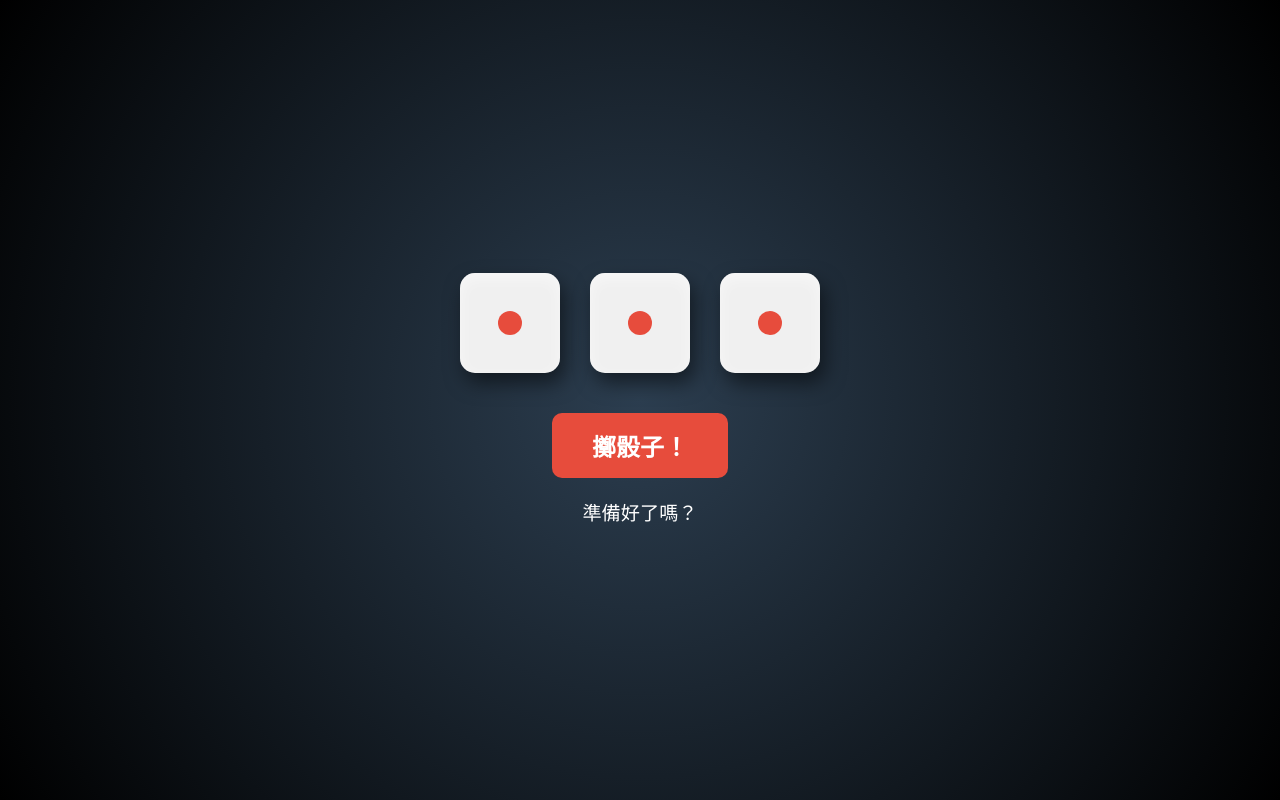
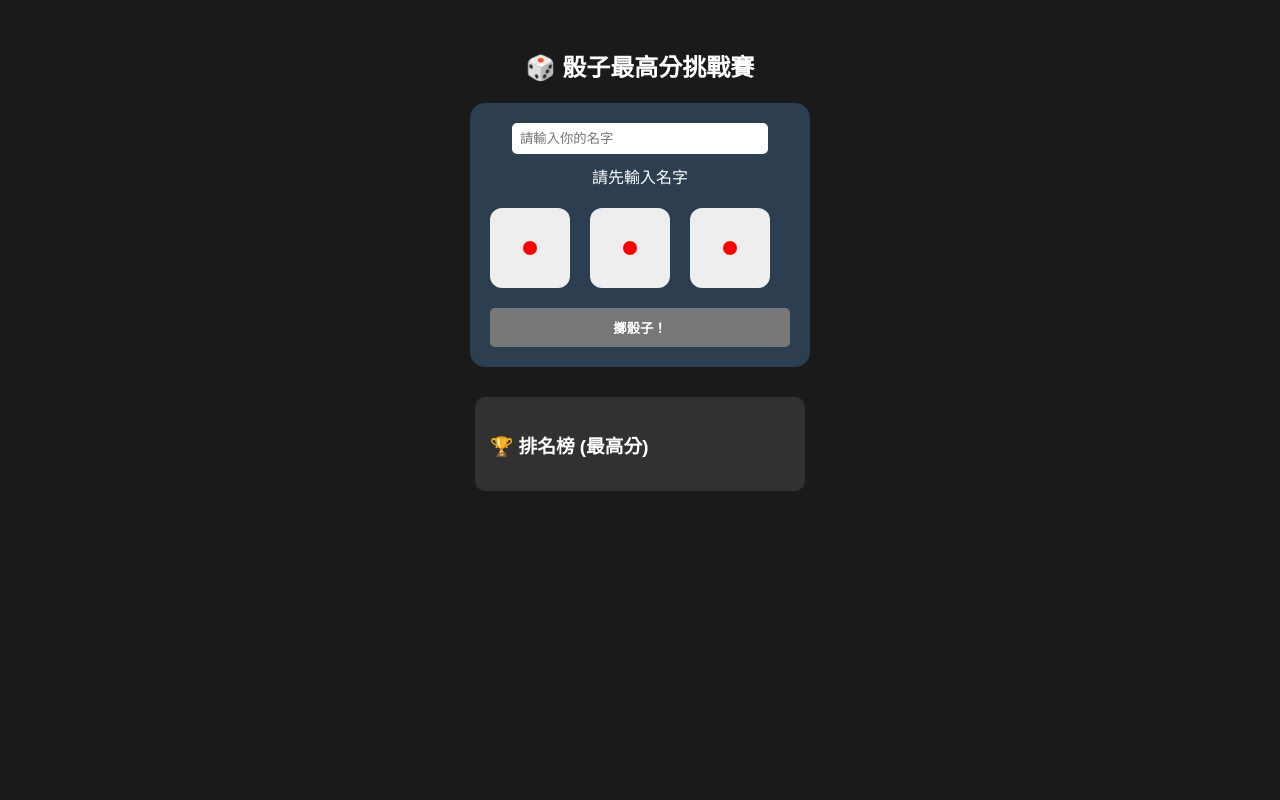
Before and after one commit to guligulisun/Dice_Gambling, a plain HTML site: page index.html in a window 1280 px wide. Drawn offline with Linux system fonts and the light colour scheme.

Commit message:
Update index.html

```diff
--- a/index.html
+++ b/index.html
@@ -2,148 +2,146 @@
 <html lang="zh-TW">
 <head>
     <meta charset="UTF-8">
-    <title>擬真 3D 骰子</title>
+    <title>幸運骰子排名榜</title>
     <style>
-        body {
-            font-family: 'Arial', sans-serif;
-            display: flex;
-            flex-direction: column;
-            align-items: center;
-            justify-content: center;
-            height: 100vh;
-            margin: 0;
-            background: radial-gradient(circle, #2c3e50, #000000);
-            color: white;
-        }
+        :root { --primary: #e74c3c; --bg: #1a1a1a; }
+        body { font-family: sans-serif; background: var(--bg); color: white; display: flex; flex-direction: column; align-items: center; padding: 20px; }
 
-        .dice-container {
-            display: flex;
-            gap: 30px;
-            margin-bottom: 40px;
-        }
+        /* 骰子與佈局 */
+        .dice-container { display: flex; gap: 20px; margin: 20px 0; }
+        .dice { width: 80px; height: 80px; background: #eee; border-radius: 12px; display: grid; grid-template: repeat(3, 1fr) / repeat(3, 1fr); padding: 8px; box-sizing: border-box; }
+        .dot { width: 14px; height: 14px; background: #333; border-radius: 50%; visibility: hidden; align-self: center; justify-self: center; }
 
-        /* 骰子本體 */
-        .dice {
-            width: 100px;
-            height: 100px;
-            background-color: #f0f0f0;
-            border-radius: 15px;
-            display: grid;
-            grid-template: repeat(3, 1fr) / repeat(3, 1fr);
-            padding: 10px;
-            box-sizing: border-box;
-            box-shadow: inset 0 5px 15px rgba(255,255,255,0.5),
-                        5px 10px 20px rgba(0,0,0,0.5);
-        }
+        /* 顯示邏輯 (1-6 點) */
+        .dice[data-v="1"] .dot:nth-child(5) { visibility: visible; background: red; }
+        .dice[data-v="2"] .dot:nth-child(1), .dice[data-v="2"] .dot:nth-child(9) { visibility: visible; }
+        .dice[data-v="3"] .dot:nth-child(1), .dice[data-v="3"] .dot:nth-child(5), .dice[data-v="3"] .dot:nth-child(9) { visibility: visible; }
+        .dice[data-v="4"] .dot:nth-child(1), .dice[data-v="4"] .dot:nth-child(3), .dice[data-v="4"] .dot:nth-child(7), .dice[data-v="4"] .dot:nth-child(9) { visibility: visible; }
+        .dice[data-v="5"] .dot:nth-child(1), .dice[data-v="5"] .dot:nth-child(3), .dice[data-v="5"] .dot:nth-child(5), .dice[data-v="5"] .dot:nth-child(7), .dice[data-v="5"] .dot:nth-child(9) { visibility: visible; }
+        .dice[data-v="6"] .dot:nth-child(1), .dice[data-v="6"] .dot:nth-child(3), .dice[data-v="6"] .dot:nth-child(4), .dice[data-v="6"] .dot:nth-child(6), .dice[data-v="6"] .dot:nth-child(7), .dice[data-v="6"] .dot:nth-child(9) { visibility: visible; }
 
-        /* 骰子點子 */
-        .dot {
-            width: 18px;
-            height: 18px;
-            background-color: #333;
-            border-radius: 50%;
-            align-self: center;
-            justify-self: center;
-            visibility: hidden; /* 預設隱藏 */
-        }
+        /* 表單與按鈕 */
+        .ui-card { background: #2c3e50; padding: 20px; border-radius: 15px; text-align: center; width: 300px; }
+        input { padding: 8px; width: 80%; margin-bottom: 10px; border-radius: 5px; border: none; }
+        button { background: var(--primary); color: white; border: none; padding: 10px 20px; border-radius: 5px; cursor: pointer; font-weight: bold; width: 100%; }
+        button:disabled { background: #777; cursor: not-allowed; }
 
-        /* 點數為 1 時，中間點紅 */
-        .dice[data-value="1"] .dot:nth-child(5) { visibility: visible; background-color: #e74c3c; width: 24px; height: 24px; }
+        /* 排名榜 */
+        .rank-board { margin-top: 30px; width: 300px; background: rgba(255,255,255,0.1); padding: 15px; border-radius: 10px; }
+        .rank-item { display: flex; justify-content: space-between; padding: 5px 0; border-bottom: 1px solid #444; }
 
-        /* 點數為 2 */
-        .dice[data-value="2"] .dot:nth-child(1),
-        .dice[data-value="2"] .dot:nth-child(9) { visibility: visible; }
-
-        /* 點數為 3 */
-        .dice[data-value="3"] .dot:nth-child(1),
-        .dice[data-value="3"] .dot:nth-child(5),
-        .dice[data-value="3"] .dot:nth-child(9) { visibility: visible; }
-
-        /* 點數為 4 */
-        .dice[data-value="4"] .dot:nth-child(1), .dice[data-value="4"] .dot:nth-child(3),
-        .dice[data-value="4"] .dot:nth-child(7), .dice[data-value="4"] .dot:nth-child(9) { visibility: visible; }
-
-        /* 點數為 5 */
-        .dice[data-value="5"] .dot:nth-child(1), .dice[data-value="5"] .dot:nth-child(3),
-        .dice[data-value="5"] .dot:nth-child(5),
-        .dice[data-value="5"] .dot:nth-child(7), .dice[data-value="5"] .dot:nth-child(9) { visibility: visible; }
-
-        /* 點數為 6 */
-        .dice[data-value="6"] .dot:nth-child(1), .dice[data-value="6"] .dot:nth-child(3),
-        .dice[data-value="6"] .dot:nth-child(4), .dice[data-value="6"] .dot:nth-child(6),
-        .dice[data-value="6"] .dot:nth-child(7), .dice[data-value="6"] .dot:nth-child(9) { visibility: visible; }
-
-        /* 動態 */
-        .rolling {
-            animation: roll 0.4s ease-in-out infinite;
-        }
-
-        @keyframes roll {
-            0% { transform: rotate(0deg) scale(1); }
-            50% { transform: rotate(180deg) scale(0.9); }
-            100% { transform: rotate(360deg) scale(1); }
-        }
-
-        button {
-            background: #e74c3c;
-            color: white;
-            border: none;
-            padding: 15px 40px;
-            font-size: 1.5rem;
-            border-radius: 10px;
-            cursor: pointer;
-            transition: 0.2s;
-            font-weight: bold;
-        }
-
-        button:hover { background: #c0392b; transform: scale(1.05); }
-
-        #result-text { margin-top: 20px; font-size: 1.2rem; min-height: 1.5em; }
+        .admin-panel { margin-top: 20px; display: none; }
+        .rolling { animation: shake 0.2s infinite; }
+        @keyframes shake { 0% {transform: rotate(3deg)} 50% {transform: rotate(-3deg)} 100% {transform: rotate(3deg)} }
     </style>
 </head>
 <body>
 
-    <div class="dice-container">
-        <div id="d1" class="dice" data-value="1">
-            <div class="dot"></div><div class="dot"></div><div class="dot"></div>
-            <div class="dot"></div><div class="dot"></div><div class="dot"></div>
-            <div class="dot"></div><div class="dot"></div><div class="dot"></div>
+    <h2>🎲 骰子最高分挑戰賽</h2>
+
+    <div class="ui-card">
+        <input type="text" id="userName" placeholder="請輸入你的名字">
+        <div id="chanceInfo">剩餘次數：3</div>
+
+        <div class="dice-container">
+            <div class="dice" id="d1" data-v="1"><div class="dot"></div><div class="dot"></div><div class="dot"></div><div class="dot"></div><div class="dot"></div><div class="dot"></div><div class="dot"></div><div class="dot"></div><div class="dot"></div></div>
+            <div class="dice" id="d2" data-v="1"><div class="dot"></div><div class="dot"></div><div class="dot"></div><div class="dot"></div><div class="dot"></div><div class="dot"></div><div class="dot"></div><div class="dot"></div><div class="dot"></div></div>
+            <div class="dice" id="d3" data-v="1"><div class="dot"></div><div class="dot"></div><div class="dot"></div><div class="dot"></div><div class="dot"></div><div class="dot"></div><div class="dot"></div><div class="dot"></div><div class="dot"></div></div>
         </div>
-        <div id="d2" class="dice" data-value="1">
-            <div class="dot"></div><div class="dot"></div><div class="dot"></div>
-            <div class="dot"></div><div class="dot"></div><div class="dot"></div>
-            <div class="dot"></div><div class="dot"></div><div class="dot"></div>
-        </div>
-        <div id="d3" class="dice" data-value="1">
-            <div class="dot"></div><div class="dot"></div><div class="dot"></div>
-            <div class="dot"></div><div class="dot"></div><div class="dot"></div>
-            <div class="dot"></div><div class="dot"></div><div class="dot"></div>
+
+        <button id="rollBtn" onclick="handleRoll()">擲骰子！</button>
+
+        <div id="adminPanel" class="admin-panel">
+            <button onclick="resetData()" style="background: #27ae60;">🛠️ 管理員：清除所有紀錄</button>
         </div>
     </div>
 
-    <button onclick="rollAll()">擲骰子！</button>
-    <div id="result-text">準備好了嗎？</div>
+    <div class="rank-board">
+        <h3>🏆 排名榜 (最高分)</h3>
+        <div id="rankList"></div>
+    </div>
 
     <script>
-        function rollAll() {
+        let scores = JSON.parse(localStorage.getItem('diceScores')) || {};
+        const MAX_CHANCES = 3;
+
+        // 監聽名字輸入，如果是 Jimmy 就顯示隱藏按鈕
+        document.getElementById('userName').addEventListener('input', (e) => {
+            document.getElementById('adminPanel').style.display = (e.target.value === "Jimmy") ? "block" : "none";
+            updateUI();
+        });
+
+        function updateUI() {
+            const name = document.getElementById('userName').value.trim();
+            const btn = document.getElementById('rollBtn');
+            const info = document.getElementById('chanceInfo');
+
+            if (!name) {
+                btn.disabled = true;
+                info.innerText = "請先輸入名字";
+                return;
+            }
+
+            const userData = scores[name] || { count: 0, max: 0 };
+            const remains = MAX_CHANCES - userData.count;
+            info.innerText = `剩餘次數：${remains}`;
+            btn.disabled = remains <= 0;
+            renderRank();
+        }
+
+        function handleRoll() {
+            const name = document.getElementById('userName').value.trim();
+            if (!name) return;
+
             const dices = document.querySelectorAll('.dice');
-            const resultText = document.getElementById('result-text');
-
-            // 開始滾動動畫
             dices.forEach(d => d.classList.add('rolling'));
-            resultText.innerText = "正在擲出...";
+            document.getElementById('rollBtn').disabled = true;
 
             setTimeout(() => {
-                let total = 0;
+                let currentTotal = 0;
                 dices.forEach(d => {
                     d.classList.remove('rolling');
                     const val = Math.floor(Math.random() * 6) + 1;
-                    d.setAttribute('data-value', val);
-                    total += val;
+                    d.setAttribute('data-v', val);
+                    currentTotal += val;
                 });
-                resultText.innerText = `點數總和：${total}`;
+
+                // 更新資料
+                if (!scores[name]) scores[name] = { count: 0, max: 0 };
+                scores[name].count += 1;
+                if (currentTotal > scores[name].max) {
+                    scores[name].max = currentTotal;
+                }
+
+                localStorage.setItem('diceScores', JSON.stringify(scores));
+                updateUI();
             }, 600);
         }
+
+        function renderRank() {
+            const list = document.getElementById('rankList');
+            const sorted = Object.entries(scores)
+                .sort((a, b) => b[1].max - a[1].max)
+                .slice(0, 10); // 取前十名
+
+            list.innerHTML = sorted.map(([name, data], index) => `
+                <div class="rank-item">
+                    <span>${index + 1}. ${name}</span>
+                    <span>最高 ${data.max} 點</span>
+                </div>
+            `).join('');
+        }
+
+        function resetData() {
+            if (confirm("確定要清除所有玩家紀錄嗎？")) {
+                localStorage.clear();
+                scores = {};
+                updateUI();
+                alert("已清除完成");
+            }
+        }
+
+        updateUI(); // 初始呼叫
     </script>
 </body>
 </html>
```
